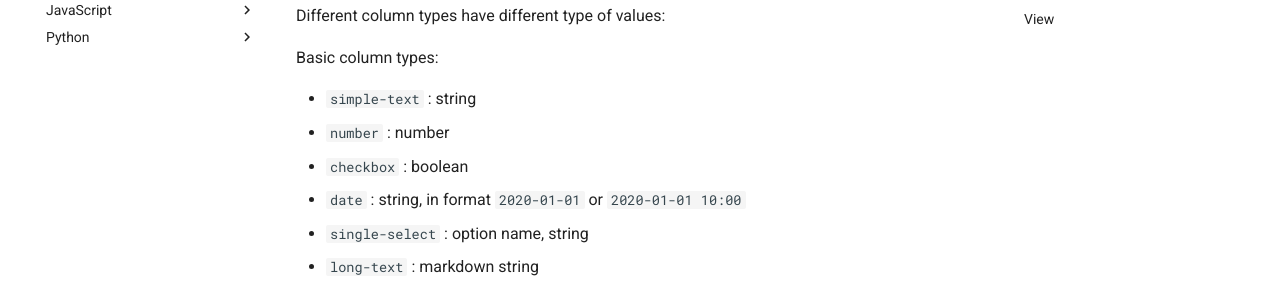
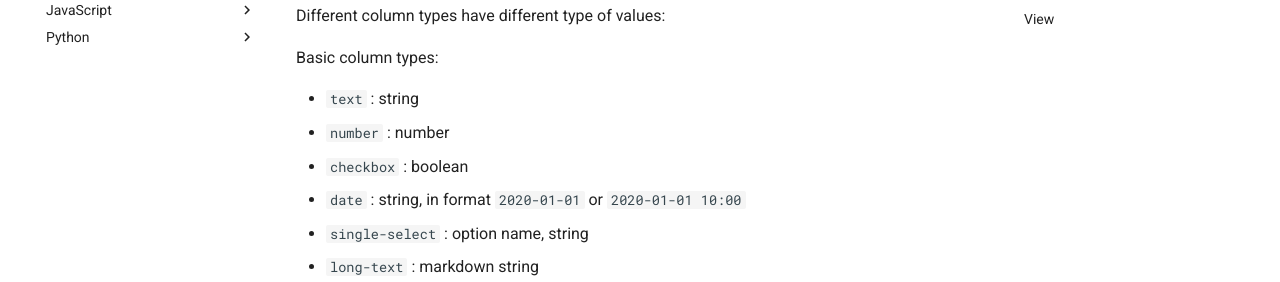
Before and after one commit to seatable/seatable-scripts, an MkDocs documentation site: the page built from manual/data-structure.md, in a window 1280 px wide and 900 px high, scrolled down 526 px. Shown: the part 170-452 px from the top of the window. Built offline with MkDocs 1.6.1 and Material for MkDocs 9.7.7, drawn with Linux system fonts in a browser that asks for light colours; comment, search, counter and statistics services are not loaded.

Commit message:
Update data-structure.md

```diff
--- a/manual/data-structure.md
+++ b/manual/data-structure.md
@@ -22,7 +22,7 @@ Different column types have different type of values:
 
 Basic column types:
 
-* `simple-text` : string
+* `text` : string
 * `number` : number
 * `checkbox` : boolean
 * `date` : string, in format `2020-01-01` or `2020-01-01 10:00`
```
